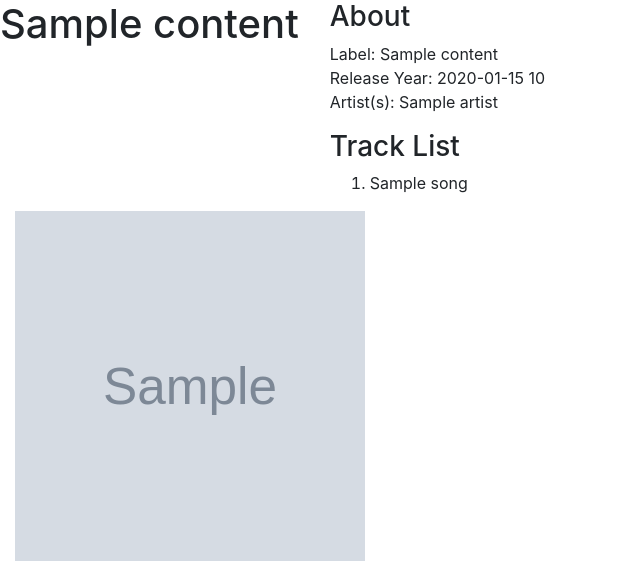
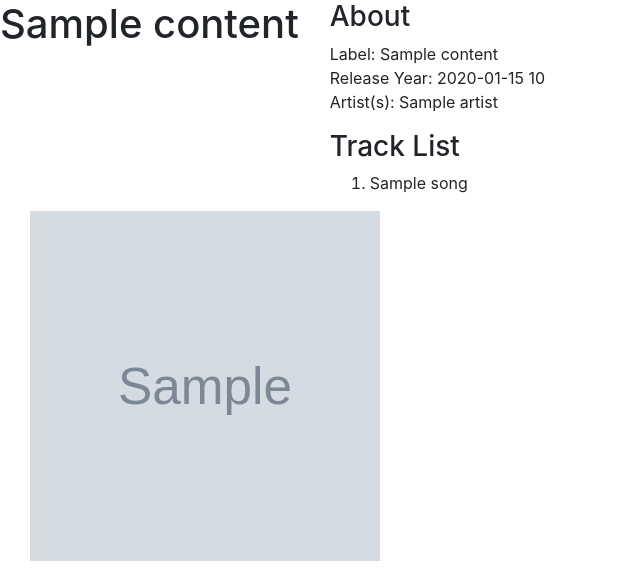
Before and after one commit to connormlewis/SoundtrackDB, a Flask app: template templates/model-album.html in a window 1280 px wide. Shown: the part 64-638 px from the top of the page, without its empty margins (0-640 px from the left). Run offline with Flask 2, Linux system fonts and the light colour scheme; the template is opened without the code that fills it: most values are stand-ins (such as "Sample title", 1, 10 or a date in 2020); grey boxes marked "Sample" are stand-in pictures; some libraries are stand-ins or nearby versions.

Commit message:
fixed mismatching tags and spacing

```diff
--- a/templates/model-album.html
+++ b/templates/model-album.html
@@ -9,18 +9,19 @@
 		<p>Label: {{content.label}}<br/>
 				Release Year: {{content.release_date[:-6]}}<br/>
 				Artist(s): {{content.artists[0].name}}<br/>
+    </p>
 		<h3>Track List</h3>
 		<ol>
 				{% for song in track.tracks%}
 				<li>{{song.name}}</li>
 				{% endfor %}
 		</ol>
+  </div>
+</div>
 
-
-</div>
 <div class="col-sm-4">
 
-<img class="mb-3 w-10" src="{{ content.images[1].url }}" width=350 height=350 alt="" >
+<img class="mb-3" src="{{ content.images[1].url }}" width=350 height=350 alt="" >
 <iframe src="https://open.spotify.com/embed?uri={{content.uri}}"
 				width="350" height="380" frameborder="0" allowtransparency="true"></iframe>
 </div>
```
Also changed, not shown: run.py (+5 -5 lines).
